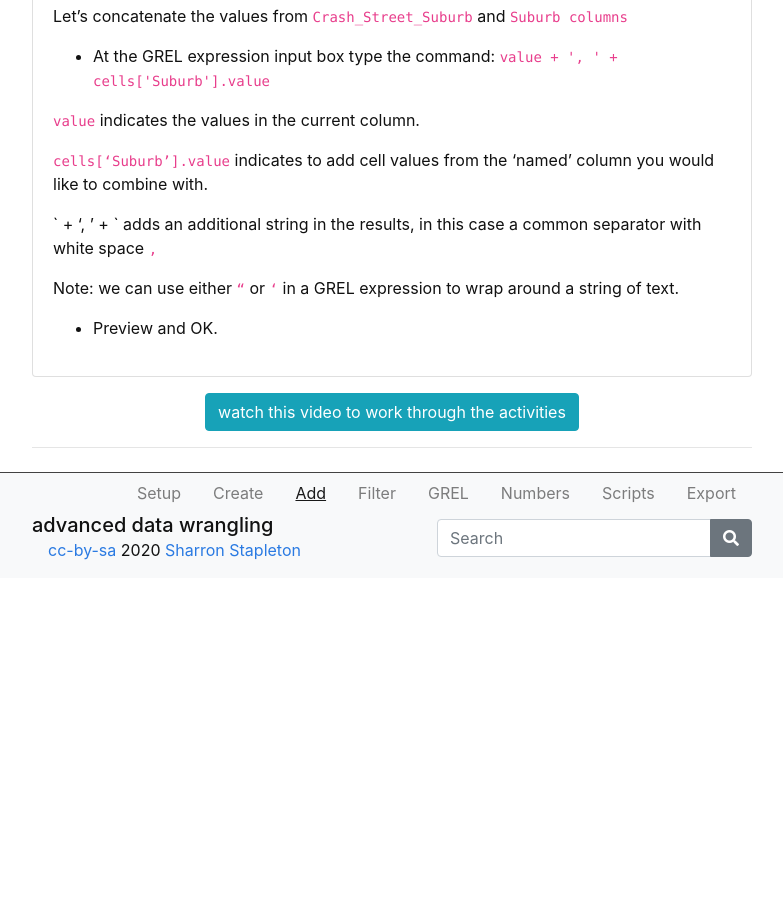
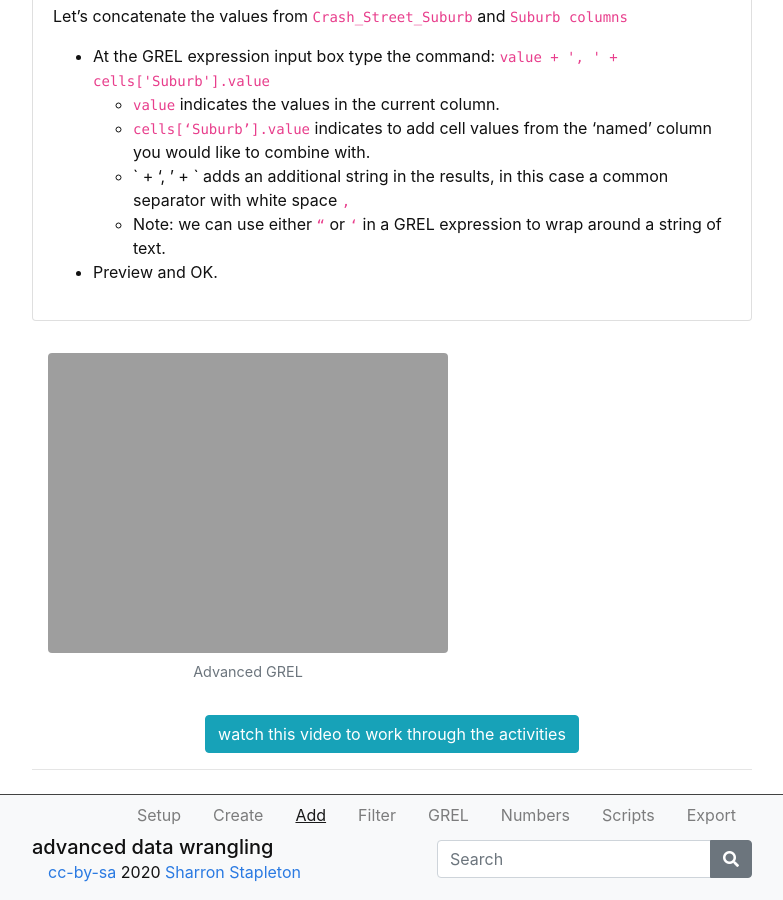
Before and after one commit to GULibrarySandbox/advanced-data-wrangle-old, a Jekyll site: the page built from content/3-lesson.md, in a window 1280 px wide and 900 px high, scrolled down 1678 px. Shown: the whole window, without its empty margins (248-1031 px from the left). Built offline with Jekyll 4.4.1, drawn with Linux system fonts in a browser that asks for light colours; before the commit the page ends 2256 px from its top, so only the background shows below that.

Commit message:
Update 3-lesson.md

```diff
--- a/content/3-lesson.md
+++ b/content/3-lesson.md
@@ -50,17 +50,14 @@ It is important when amending or enhancing data to retain values until you are s
 Let’s concatenate the values from `Crash_Street_Suburb`  and `Suburb columns`
 
 - At the GREL expression input box type the command:  `value + ', ' + cells['Suburb'].value`
-
-`value`  indicates the values in the current column.
-
-`cells[‘Suburb’].value`  indicates to add cell values from the ‘named’ column you would like to combine with.
-
-` + ‘, ’  + ` adds an additional string in the results, in this case a common separator with white space `, `
-
-Note: we can use either  `“`  or  `‘` in a GREL expression to wrap around a string of text.
-
+  - `value`  indicates the values in the current column.
+  - `cells[‘Suburb’].value`  indicates to add cell values from the ‘named’ column you would like to combine with.
+  - ` + ‘, ’  + ` adds an additional string in the results, in this case a common separator with white space `, `
+  - Note: we can use either  `“`  or  `‘` in a GREL expression to wrap around a string of text.
 - Preview and OK.{% endcapture %}
 {% include card.md header="Add a new column with values from two columns " text=text %}
+
+{% include figure.html img="AdvGREL.jpg" alt="Advanced GREL" caption="Advanced GREL" width="100%" %}
 
 {% include button.md text="watch this video to work through the activities" link="    " color="info" %}
 
```
